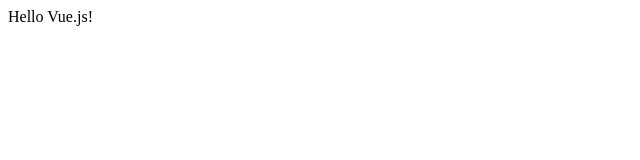
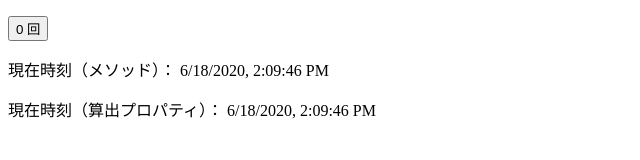
Before and after one commit to hiromiogawa/vuelesson, a plain HTML site: page index.html in a window 1280 px wide. Shown: the whole page, without its empty margins (0-640 px from the left). Drawn offline with nearby package versions, Linux system fonts and the light colour scheme.

Commit message:
lesson01

```diff
--- a/index.html
+++ b/index.html
@@ -1,12 +1,18 @@
 <!DOCTYPE html>
 <html lang="ja">
   <head>
-    <meta charset="utf-8">
+    <meta charset="utf-8" />
     <title>Vue.js Test</title>
     <script src="https://cdn.jsdelivr.net/npm/vue@2.5.17/dist/vue.js"></script>
   </head>
   <body>
-    <div id="example">{{ greeting }}</div>
+    <div id="example">
+      <p>
+        <button @click="countUp()">{{ count }} 回</button>
+      </p>
+      <p>現在時刻（メソッド）： {{ getDate() }}</p>
+      <p>現在時刻（算出プロパティ）： {{ date }}</p>
+    </div>
     <script src="main.js"></script>
   </body>
 </html>
--- a/main.js
+++ b/main.js
@@ -1,6 +1,19 @@
 var app = new Vue({
   el: "#example",
   data: {
-    greeting: "Hello Vue.js!"
+    count: 0
+  },
+  computed: {
+    date: function () {
+      return new Date().toLocaleString();
+    }
+  },
+  methods: {
+    countUp: function () {
+      this.count += 1;
+    },
+    getDate: function () {
+      return new Date().toLocaleString();
+    }
   }
 });
```
